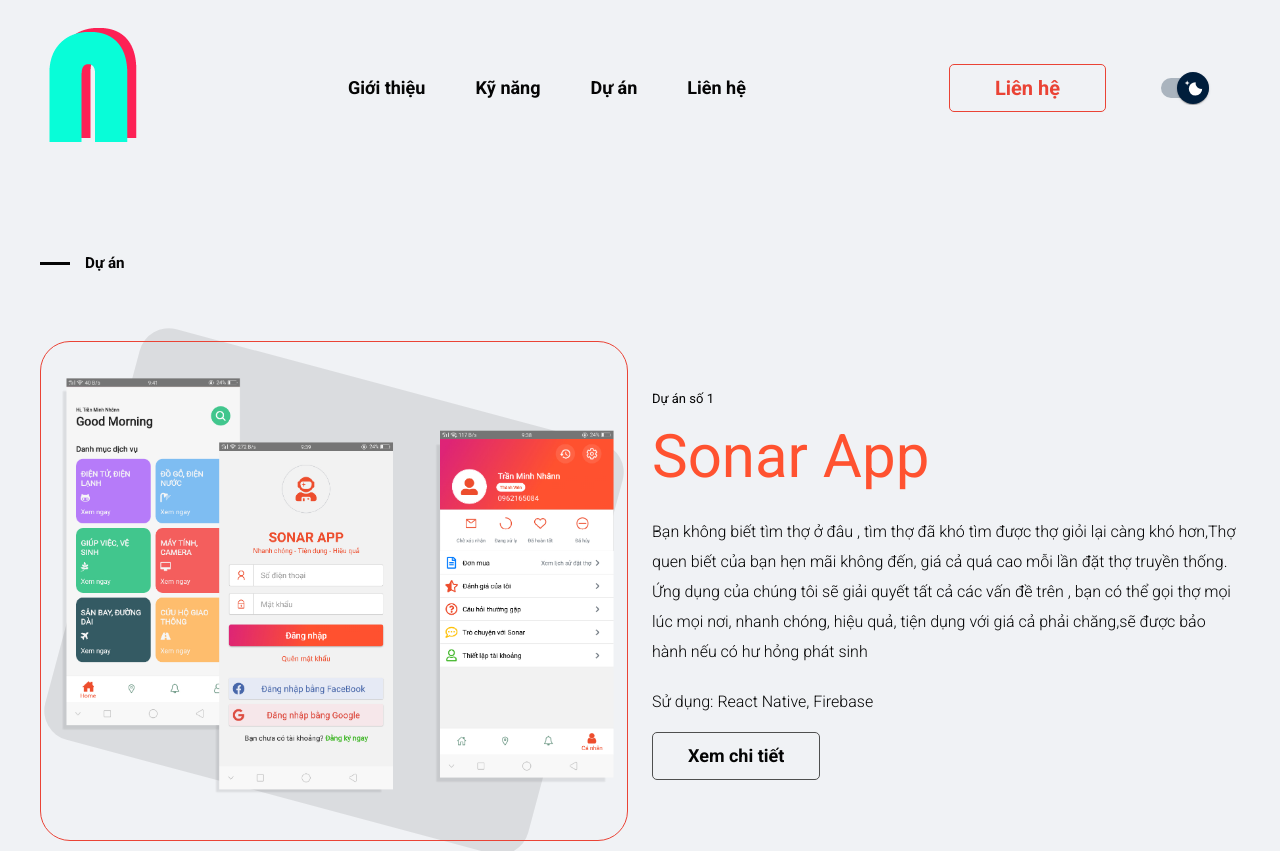
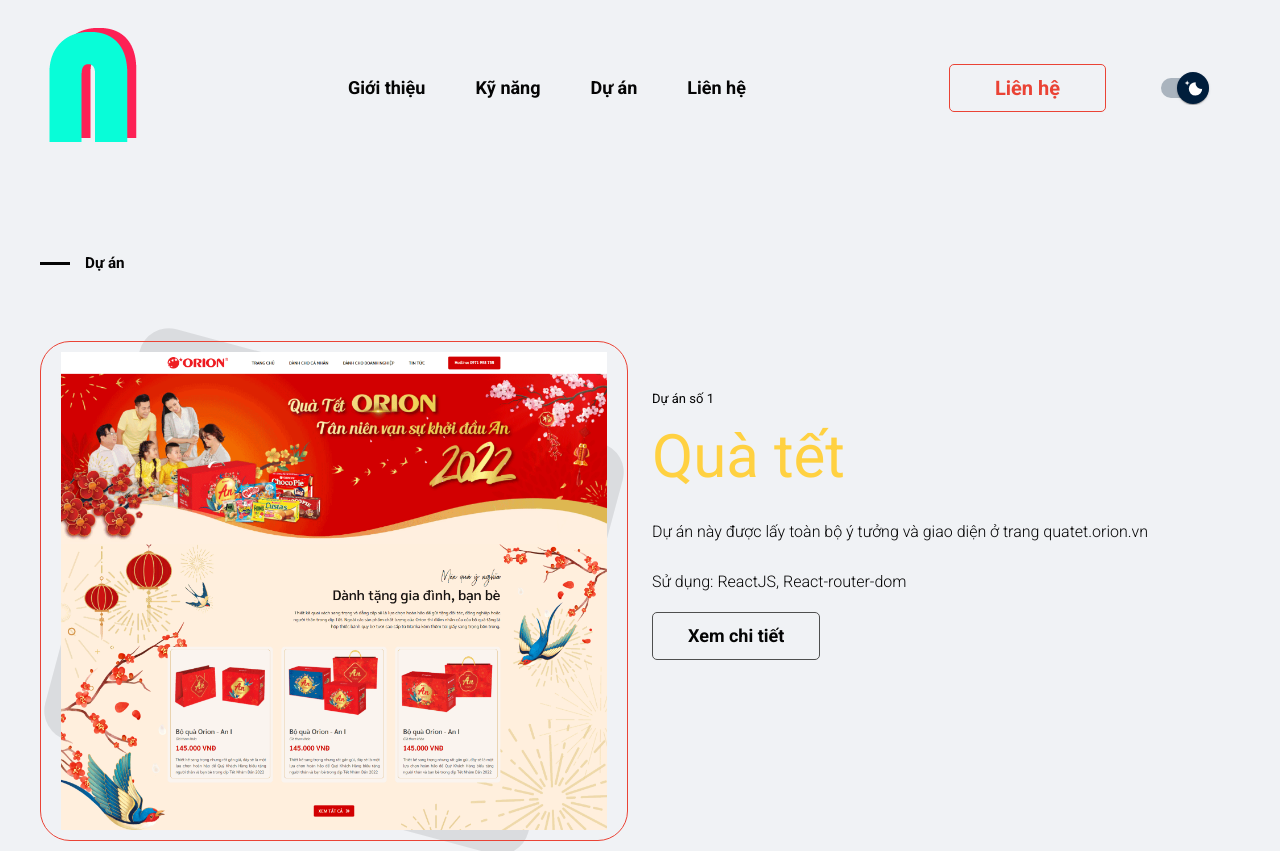
Before and after one commit to TMN2611/portfolio, a React (Create React App) app: page /project in a window 1280 px wide. Shown: the top 851 px of the page. Built offline with nearby package versions, Linux system fonts and the light colour scheme.

Commit message:
Add Quatet Orion Project

```diff
--- a/src/component/UI/Buttons/RectangularButton.js
+++ b/src/component/UI/Buttons/RectangularButton.js
@@ -1,7 +1,7 @@
-import React from "react";
-import { Link } from "react-router-dom";
+import React from 'react';
+import { Link } from 'react-router-dom';
 export default function RectangularButton({
-  size = "normal",
+  size = 'normal',
   buttonTitle,
   mainColor,
   linkAdress,
@@ -13,9 +13,9 @@
     if (linkRouterDom) {
       return Link;
     } else if (linkAdress) {
-      return "a";
+      return 'a';
     } else {
-      return "button";
+      return 'button';
     }
   })();
 
@@ -26,6 +26,7 @@
       to={linkRouterDom}
       href={linkAdress}
       onClick={handleClick}
+      target='_blank'
     >
       {buttonTitle}
     </Component>
--- a/src/screens/ProjectScreen.js
+++ b/src/screens/ProjectScreen.js
@@ -4,29 +4,14 @@
 const dataProjects = [
   {
     id: 1,
-    previewImgLink: '/images/previewImg1.png',
-    name: 'Sonar App',
-    introduction:
-      'Ứng dụng đặt thợ , với tiêu chí nhanh chóng - tiện dụng - hiệu quả',
+    previewImgLink: '/images/previewImgQuaTet.png',
+    name: 'Quà tết',
+    introduction: 'Giao diện trang web bán giày chính hảng',
     description:
-      'Bạn không biết tìm thợ ở đâu , tìm thợ đã khó tìm được thợ giỏi lại càng khó hơn,Thợ quen biết của bạn hẹn mãi không đến, giá cả quá cao mỗi lần đặt thợ truyền thống. Ứng dụng của chúng tôi sẽ giải quyết tất cả các vấn đề trên , bạn có thể gọi thợ mọi lúc mọi nơi, nhanh chóng, hiệu quả, tiện dụng với giá cả phải chăng,sẽ được bảo hành nếu có hư hỏng phát sinh',
-    technologiesUsed: 'React Native, Firebase',
-    projectColor: '#ff5230',
-    detailProjectLink:
-      'https://drive.google.com/file/d/1WEPKeQGSI6zHk9U4_OBwm_9u8a6CW4RW/view?usp=sharing',
-  },
-  {
-    id: 2,
-    previewImgLink: '/images/previewImg2.png',
-    name: 'Sonar Partner App',
-    introduction:
-      'Ứng dụng đặt thợ , với tiêu chí nhanh chóng - tiện dụng - hiệu quả',
-    description:
-      'Bạn là thợ lành nghề, bạn muốn kết nối với hàng nghìn khách hàng bằng hình thức trực tuyến, tải app ngay',
-    technologiesUsed: 'React Native, Firebase',
-    projectColor: '#ff5230',
-    detailProjectLink:
-      'https://drive.google.com/file/d/1Avqcraypv13b-Q9VkdWF7JwIx1KOmjp-/view?usp=sharing',
+      'Dự án này được lấy toàn bộ ý tưởng và giao diện ở trang quatet.orion.vn',
+    technologiesUsed: 'ReactJS, React-router-dom',
+    projectColor: '#ffd141',
+    detailProjectLink: 'https://quatetorion.vercel.app/',
   },
   {
     id: 3,
@@ -59,6 +44,32 @@
     projectColor: '#F53838',
     detailProjectLink: 'https://tmn2611.github.io/LaslesVPN/',
   },
+  {
+    id: 1,
+    previewImgLink: '/images/previewImg1.png',
+    name: 'Sonar App',
+    introduction:
+      'Ứng dụng đặt thợ , với tiêu chí nhanh chóng - tiện dụng - hiệu quả',
+    description:
+      'Bạn không biết tìm thợ ở đâu , tìm thợ đã khó tìm được thợ giỏi lại càng khó hơn,Thợ quen biết của bạn hẹn mãi không đến, giá cả quá cao mỗi lần đặt thợ truyền thống. Ứng dụng của chúng tôi sẽ giải quyết tất cả các vấn đề trên , bạn có thể gọi thợ mọi lúc mọi nơi, nhanh chóng, hiệu quả, tiện dụng với giá cả phải chăng,sẽ được bảo hành nếu có hư hỏng phát sinh',
+    technologiesUsed: 'React Native, Firebase',
+    projectColor: '#ff5230',
+    detailProjectLink:
+      'https://drive.google.com/file/d/1WEPKeQGSI6zHk9U4_OBwm_9u8a6CW4RW/view?usp=sharing',
+  },
+  {
+    id: 2,
+    previewImgLink: '/images/previewImg2.png',
+    name: 'Sonar Partner App',
+    introduction:
+      'Ứng dụng đặt thợ , với tiêu chí nhanh chóng - tiện dụng - hiệu quả',
+    description:
+      'Bạn là thợ lành nghề, bạn muốn kết nối với hàng nghìn khách hàng bằng hình thức trực tuyến, tải app ngay',
+    technologiesUsed: 'React Native, Firebase',
+    projectColor: '#ff5230',
+    detailProjectLink:
+      'https://drive.google.com/file/d/1Avqcraypv13b-Q9VkdWF7JwIx1KOmjp-/view?usp=sharing',
+  },
 ];
 export default function ProjectScreen() {
   return (
@@ -69,7 +80,7 @@
           <h3>Dự án</h3>
         </div>
         <div className='row'>
-          {dataProjects.map(project => {
+          {dataProjects.map((project) => {
             return <Project key={project.id} data={project} />;
           })}
         </div>
```
Also changed, not shown: public/images/previewImgQuaTet.png (added).
